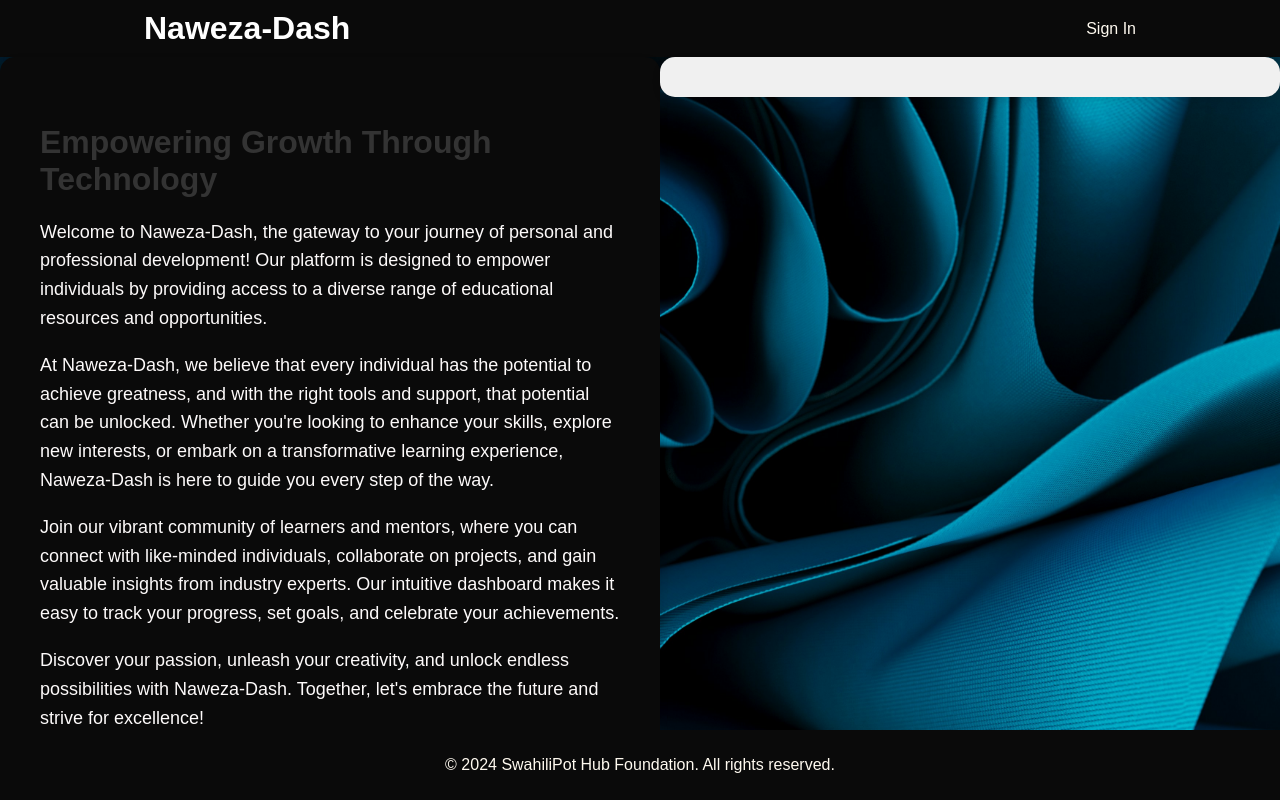
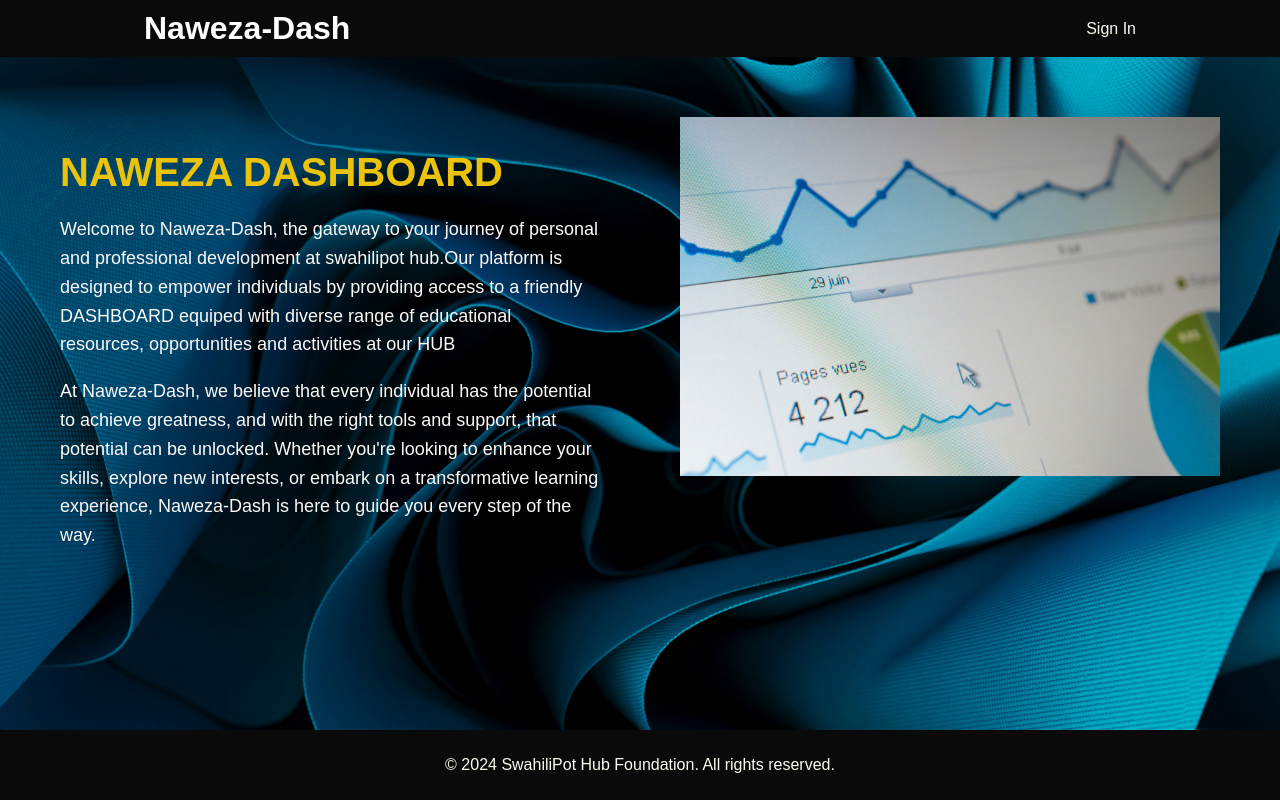
Before and after one commit to Babuhatarii/NAWEZA-DASH, a Django app: page / in a window 1280 px wide. Run offline with Django 5.2, Linux system fonts and the light colour scheme.

Commit message:
fully functioning mvp

```diff
--- /dev/null
+++ b/nawezadash_project/Dashboard/forms.py
@@ -0,0 +1,6 @@
+# forms.py
+from django import forms
+
+class SignInForm(forms.Form):
+    username = forms.CharField(label='Username')
+    password = forms.CharField(label='Password', widget=forms.PasswordInput)
--- a/nawezadash_project/Dashboard/static/Dashboard/styles/common.css
+++ b/nawezadash_project/Dashboard/static/Dashboard/styles/common.css
@@ -3,6 +3,9 @@
     margin: 0;
     padding: 0;
     font-family: Arial, sans-serif;
+    display: flex;
+    flex-direction: column;
+    min-height: 100vh;
 }
 
 /* Container styles */
@@ -23,21 +26,24 @@
     display: flex;
     justify-content: space-between;
     align-items: flex-start; /* Align items at the top */
+    flex: 1; /* Make the content area take up the available space */
+    padding: 20px; /* Add padding to the content area */
 }
 
 /* Story styles */
 .story {
     flex: 1; /* Take up remaining space */
     padding: 40px;
-    background-color: #0a0a0a;
-    border-radius: 15px;
-    box-shadow: 0 4px 8px rgba(0, 0, 0, 0.1);
+    background-color: transparent;
+    border-radius: 0;
+    box-shadow: none;
 }
 
 .story h2 {
-    font-size: 32px;
-    color: #333333;
+    font-size: 40px;
+    color: #ecc30b;
     margin-bottom: 20px;
+    font-weight: bold;
 }
 
 .story p {
@@ -47,8 +53,14 @@
 }
 .graphs-bars {
     flex: 1; /* Take up half of the available space */
-    padding: 20px;
-    background-color: #f0f0f0;
-    border-radius: 15px;
-    box-shadow: 0 4px 8px rgba(0, 0, 0, 0.1);
+    padding: 40px;
+    background-color: transparent;
+    border-radius: 0;
+    box-shadow: none;
 }
+.graphs-bars img {
+    max-width: 100%; /* Ensure the image does not exceed the width of its container */
+    height: auto; /* Maintain aspect ratio */
+    display: block; /* Ensure the image is displayed as a block element */
+    margin: 0 auto; /* Center the image horizontally */
+}
--- a/nawezadash_project/Dashboard/static/Dashboard/styles/footer.css
+++ b/nawezadash_project/Dashboard/static/Dashboard/styles/footer.css
@@ -1,9 +1,5 @@
 /* Footer styles */
 footer {
-    position: absolute;
-    bottom: 0;
-    left: 0;
-    width: 100%;
     background-color: #0a0a0a;
     color: floralwhite;
     padding: 10px 0;
--- a/nawezadash_project/Dashboard/templates/Dashboard/landing.html
+++ b/nawezadash_project/Dashboard/templates/Dashboard/landing.html
@@ -23,14 +23,15 @@
 </header>
 <section class="content">
     <div class="story">
-        <h2>Empowering Growth Through Technology</h2>
-        <p>Welcome to Naweza-Dash, the gateway to your journey of personal and professional development! Our platform is designed to empower individuals by providing access to a diverse range of educational resources and opportunities.</p>
+        <h2>NAWEZA DASHBOARD</h2>
+        <p>Welcome to Naweza-Dash, the gateway to your journey of personal and professional
+        development at swahilipot hub.Our platform is designed to empower individuals by providing access to a friendly DASHBOARD
+        equiped with diverse range of educational resources, opportunities and activities at our HUB</p>
         <p>At Naweza-Dash, we believe that every individual has the potential to achieve greatness, and with the right tools and support, that potential can be unlocked. Whether you're looking to enhance your skills, explore new interests, or embark on a transformative learning experience, Naweza-Dash is here to guide you every step of the way.</p>
-        <p>Join our vibrant community of learners and mentors, where you can connect with like-minded individuals, collaborate on projects, and gain valuable insights from industry experts. Our intuitive dashboard makes it easy to track your progress, set goals, and celebrate your achievements.</p>
-        <p>Discover your passion, unleash your creativity, and unlock endless possibilities with Naweza-Dash. Together, let's embrace the future and strive for excellence!</p>
+
     </div>
     <div class="graphs-bars">
-        <!-- Insert your graphs and bars here -->
+        <img src="/static/Dashboard/images/dash-image.jpg" alt="Description of the image">
     </div>
 </section>
 <footer>
--- a/nawezadash_project/Dashboard/views.py
+++ b/nawezadash_project/Dashboard/views.py
@@ -2,6 +2,7 @@
 from .models import Activity, Enrollment, Progress
 from django.shortcuts import render, redirect
 from django.contrib import messages
+from .forms import SignInForm
 from django.contrib.auth import authenticate, login
 from django.contrib.auth.models import User
 
@@ -14,17 +15,23 @@
 
 def signin_page(request):
     if request.method == 'POST':
-        username = request.POST.get('username')
-        password = request.POST.get('password')
+        form = SignInForm(request.POST)
+        if form.is_valid():
+            username = form.cleaned_data['username']
+            password = form.cleaned_data['password']
+            user = authenticate(request, username=username, password=password)
+            if user is not None:
+                if user.is_active:
+                    login(request, user)
+                    return redirect('mydashboard_page')
+                else:
+                    messages.error(request, 'create account.')
+            else:
+                messages.error(request, 'Invalid username or password.')
+    else:
+        form = SignInForm()
+    return render(request, 'sign_in.html',{'form': form})
 
-        user = authenticate(request, username=username, password=password)
-
-        if user is not None:
-            login(request, user)
-        return redirect('mydashboard_page')
-    else:
-        messages.error(request, 'Invalid username or password')
-    return render(request, 'sign_in.html')
 
 def createaccount_page(request):
     if request.method == 'POST':
```
Also changed, not shown: nawezadash_project/Dashboard/static/Dashboard/styles/signin.css (+66 -25 lines), nawezadash_project/Dashboard/templates/Dashboard/sign_in.html (+14 -12 lines), nawezadash_project/Dashboard/static/Dashboard/images/dash-image.jpg (added), nawezadash_project/Dashboard/static/Dashboard/images/dashboard.jpg (added), nawezadash_project/db.sqlite3.
